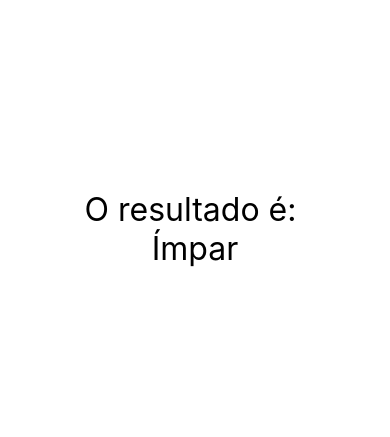
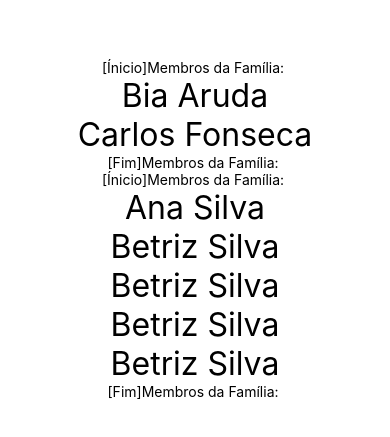
Before and after one commit to WellintonCamboim/cod3r-react-native, a React Native app in the folder fundReactNative/: screen / in a window 390 px wide. Shown: the part 193-630 px from the top of the page. Built offline with nearby package versions, Linux system fonts and the light colour scheme.

Commit message:
Conhecendo o props.children

```diff
--- a/fundReactNative/src/App.js
+++ b/fundReactNative/src/App.js
@@ -8,10 +8,13 @@
 import Botao from './components/Botao'
 import Contador from './components/Contador'
 //import Pai from './components/direta/Pai'
-import Pai from './components/indireta/Pai'
+// import Pai from './components/indireta/Pai'
 import ContadorV2 from './components/contador/ContadorV2'
 import Diferenciar from './components/Diferenciar'
 import ParImpar from './components/ParImpar'
+import Familia from './components/relacao/Familia'
+import Membro from './components/relacao/Membro'
+
 
 // function App() {
 //     return <Text>Primeiro Componente 2</Text>
@@ -21,9 +24,21 @@
 
 export default () => (
     <SafeAreaView style={style.App}>
+
+        <Familia>
+            <Membro nome="Bia" sobrenome="Aruda"/>
+            <Membro nome="Carlos" sobrenome="Fonseca"/>
+        </Familia>
+        <Familia>
+            <Membro nome="Ana" sobrenome="Silva"/>
+            <Membro nome="Betriz" sobrenome="Silva"/>
+            <Membro nome="Betriz" sobrenome="Silva"/>
+            <Membro nome="Betriz" sobrenome="Silva"/>
+            <Membro nome="Betriz" sobrenome="Silva"/>
+
+        </Familia>
+        {/* <Aleatorio x={50} y={40}/>
         <ParImpar num={3}/>
-
-        {/* <Aleatorio x={50} y={40}/>
         <Diferenciar />
         <ContadorV2 />
         <Pai />
--- /dev/null
+++ b/fundReactNative/src/components/relacao/Familia.js
@@ -0,0 +1,16 @@
+import React, { Fragment } from 'react'
+import { Text } from 'react-native'
+// import Membro from './Membro'
+
+export default props => {
+    return (
+        <Fragment>
+            <Text>[Ínicio]Membros da Família: </Text>
+           {props.children}
+           <Text>[Fim]Membros da Família: </Text>
+            {/* <Membro nome="Ana" sobrenome="Silva" />
+            <Membro nome="Júlia" sobrenome="Silva" /> */}
+
+        </Fragment>
+    )
+}
--- /dev/null
+++ b/fundReactNative/src/components/relacao/Membro.js
@@ -0,0 +1,12 @@
+import React from 'react'
+import { Text } from 'react-native'
+import style from '../style'
+
+export default props => {
+    return (
+        <Text style={style.fontG}>
+            {props.nome} {props.sobrenome}
+        </Text>
+
+    )
+}
```
